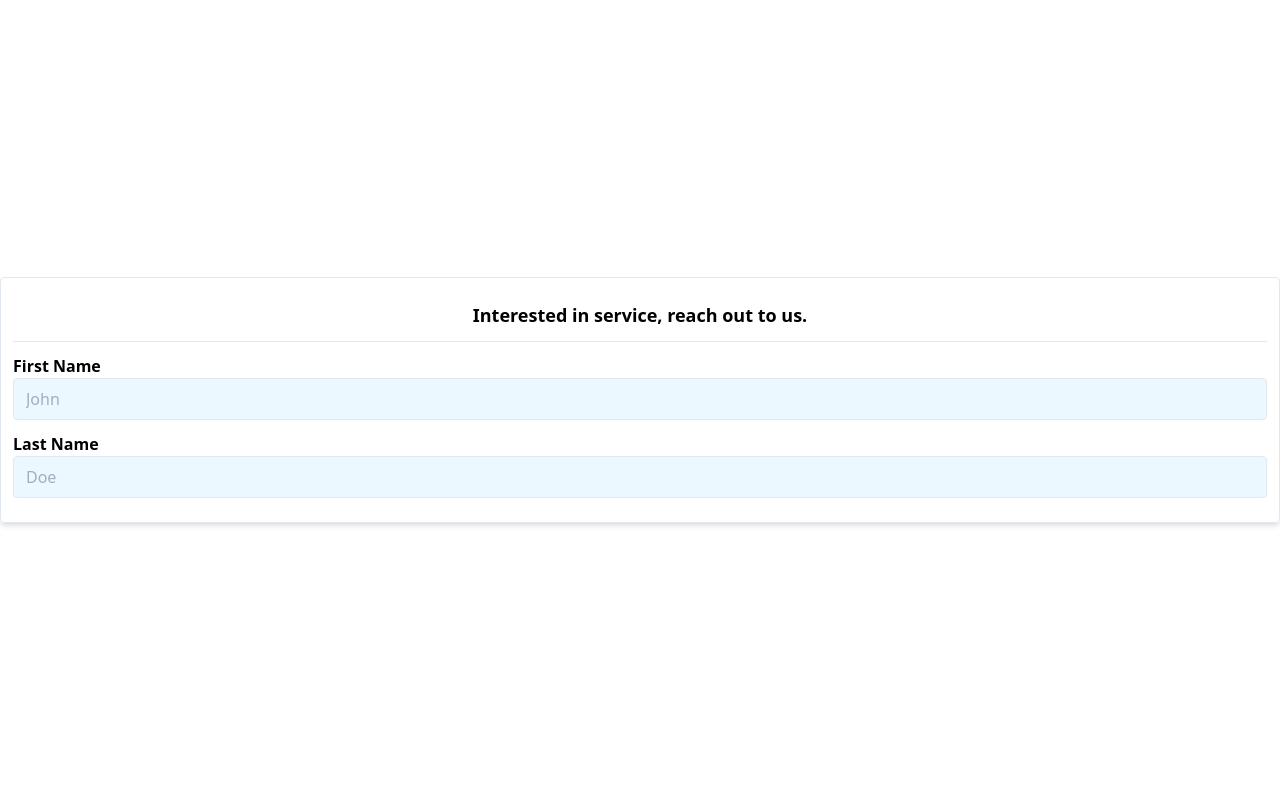
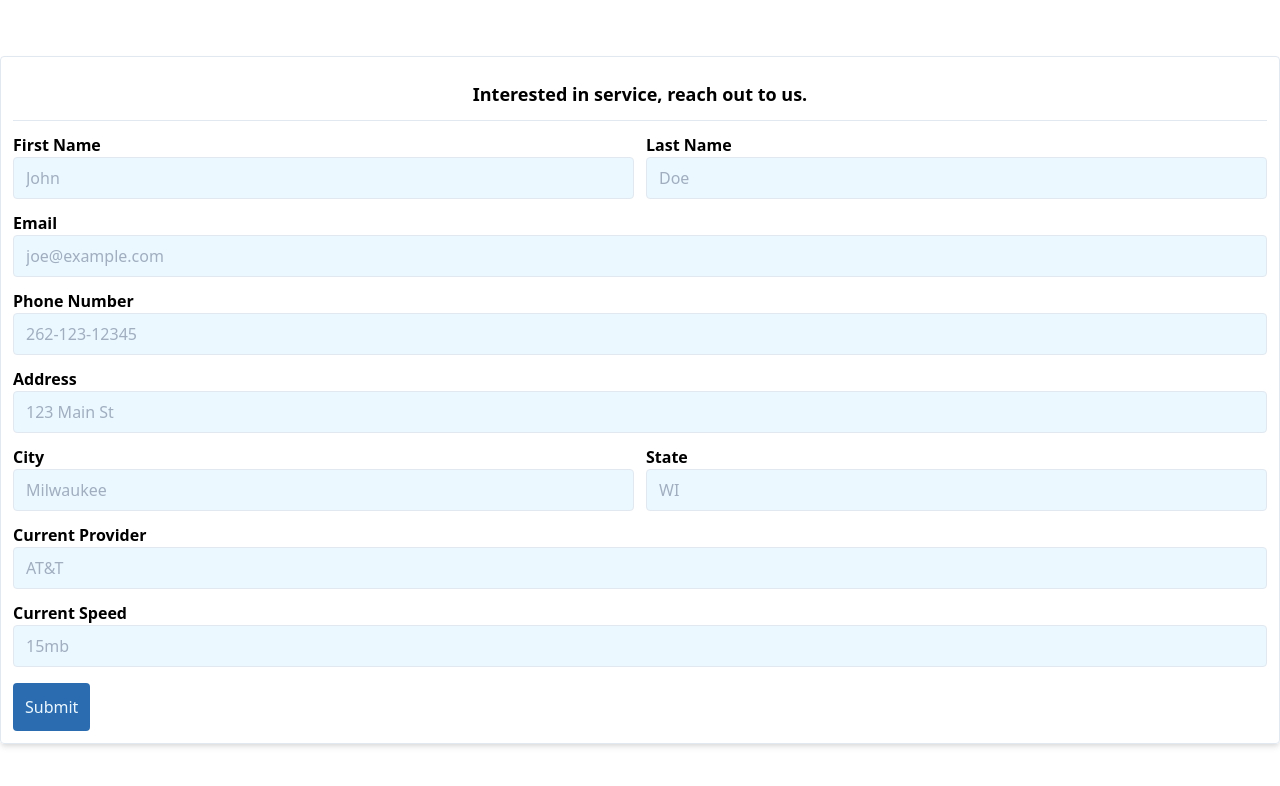
Before and after one commit to shortnd/wisconsininternet, a Next.js app: page / in a window 1280 px wide. Shown: the top 786 px of the page. Built offline with nearby package versions, Linux system fonts and the light colour scheme.

Commit message:
netlify form

```diff
--- a/components/InputElement.jsx
+++ b/components/InputElement.jsx
@@ -1,10 +1,21 @@
-function InputElement({ name, text, formik, placeholder, styles }) {
+import propTypes from "prop-types";
+
+function InputElement({
+  name,
+  text,
+  formik,
+  placeholder,
+  styles,
+  type = "text",
+  pattern = null,
+  className = null,
+}) {
   return (
-    <div>
+    <div className={className ? className : ""}>
       <label htmlFor={name} className={styles.label}>
         <span className={styles.labelText}>{text}</span>
         <input
-          type="text"
+          type={type}
           name={name}
           id={name}
           className={styles.input}
@@ -12,6 +23,7 @@ function InputElement({ name, text, formik, placeholder, styles }) {
           value={formik.values[name]}
           onChange={formik.handleChange}
           onBlur={formik.handleBlur}
+          pattern={pattern}
         />
       </label>
       {formik.touched[name] && formik.errors[name] ? (
@@ -22,11 +34,13 @@ function InputElement({ name, text, formik, placeholder, styles }) {
 }
 
 InputElement.propTypes = {
-  name: String,
-  text: String,
-  placeholder: String,
-  formik: Object,
-  styles: Object,
+  name: propTypes.string.isRequired,
+  text: propTypes.string.isRequired,
+  placeholder: propTypes.string.isRequired,
+  formik: propTypes.object.isRequired,
+  styles: propTypes.object.isRequired,
+  type: propTypes.string,
+  className: propTypes.string,
 };
 
 export default InputElement;
--- a/package.json
+++ b/package.json
@@ -12,6 +12,7 @@
     "formik": "^2.1.4",
     "isomorphic-fetch": "^2.2.1",
     "next": "^9.2.0",
+    "prop-types": "^15.7.2",
     "react": "^16.12.0",
     "react-dom": "^16.12.0",
     "yup": "^0.29.1"
--- a/pages/index.js
+++ /dev/null
@@ -1,94 +0,0 @@
-import Head from "next/head";
-import ContactForm from "../components/ContactForm";
-import { useFormik } from 'formik'
-import * as Yup from 'yup'
-
-import InputElement from '../components/InputElement'
-
-  const styles = {
-    label: "flex flex-col mb-3",
-    labelText: "font-semibold",
-    input: "border rounded bg-blue-100 text-blue-900 px-3 py-2",
-  };
-export default function IndexPage() {
-  const phoneRegex = /^((\\+[1-9]{1,4}[ \\-]*)|(\\([0-9]{2,3}\\)[ \\-]*)|([0-9]{2,4})[ \\-]*)*?[0-9]{3,4}?[ \\-]*[0-9]{3,4}?$/;
-  const formik = useFormik({
-    initialValues: {
-      firstName: "",
-      lastName: "",
-      email: "",
-      phoneNumber: "",
-      address: "",
-      city: "",
-      state: "",
-      zip: "",
-      business: false,
-      currentProvider: "",
-      currentSpeed: "",
-      computerMaintenance: false,
-    },
-    validationSchema: Yup.object({
-      firstName: Yup.string()
-          .required("First Name is Required")
-          .max(255)
-          .min(2),
-        lastName: Yup.string()
-          .required("Last Name is Required")
-          .max(255)
-          .min(2),
-        email: Yup.string()
-          .email("Must be a valid email address")
-          .required("Email is required")
-          .min(2)
-          .max(255),
-        phoneNumber: Yup.string()
-          .required("Phone Number is required")
-          .matches(phoneRegex, "Please enter a valid phone number"),
-        address: Yup.string().required("Address is required").min(5).max(255),
-        city: Yup.string().required("City is required").min(2).max(255),
-        state: Yup.string()
-          .required("State is required")
-          .matches(
-            /(WI|wi|Wi)/g,
-            "Must be WI, we currently do not support other states"
-          ),
-        currentProvider: Yup.string().min(2).max(255),
-        currentSpeed: Yup.string().matches(
-          /([0-9]{1,5})(kb|mb|gb)/g,
-          "Please provide speed between 1kb to 100gb"
-        ),
-      })
-    });
-  return (
-    <>
-      <Head>
-        <title>Wisconsin Internet</title>
-      </Head>
-      <div className="flex justify-center items-center min-h-screen">
-        <div className="container mx-auto">
-          <article className="shadow-md rounded p-3 border">
-            <h1 className="text-lg font-bold text-center my-3">
-              Interested in service, reach out to us.
-            </h1>
-            <hr className="my-3" />
-            <form method="POST" action="">
-              <InputElement
-                name="firstName"
-                text="First Name"
-                placeholder="John"
-                formik={formik}
-                styles={styles}/>
-              <InputElement
-                name="lastName"
-                text="Last Name"
-                placeholder="Doe"
-                formik={formik}
-                styles={styles} />
-            </form>
-            {/* <ContactForm /> */}
-          </article>
-        </div>
-      </div>
-    </>
-  );
-}
--- /dev/null
+++ b/pages/index.jsx
@@ -0,0 +1,170 @@
+import Head from "next/head";
+import { useFormik } from "formik";
+import * as Yup from "yup";
+
+import InputElement from "../components/InputElement";
+
+const styles = {
+  label: "flex flex-col mb-3",
+  labelText: "font-semibold",
+  input: "border rounded bg-blue-100 text-blue-900 px-3 py-2",
+};
+export default function IndexPage() {
+  const phoneRegex = /^((\\+[1-9]{1,4}[ \\-]*)|(\\([0-9]{2,3}\\)[ \\-]*)|([0-9]{2,4})[ \\-]*)*?[0-9]{3,4}?[ \\-]*[0-9]{3,4}?$/;
+  const formik = useFormik({
+    initialValues: {
+      firstName: "",
+      lastName: "",
+      email: "",
+      phoneNumber: "",
+      address: "",
+      city: "",
+      state: "",
+      zip: "",
+      business: false,
+      currentProvider: "",
+      currentSpeed: "",
+      computerMaintenance: false,
+    },
+    validationSchema: Yup.object({
+      firstName: Yup.string()
+        .required("First Name is Required")
+        .max(255)
+        .min(2),
+      lastName: Yup.string().required("Last Name is Required").max(255).min(2),
+      email: Yup.string()
+        .email("Must be a valid email address")
+        .required("Email is required")
+        .min(2)
+        .max(255),
+      phoneNumber: Yup.string()
+        .required("Phone Number is required")
+        .matches(phoneRegex, "Please enter a valid phone number"),
+      address: Yup.string().required("Address is required").min(5).max(255),
+      city: Yup.string().required("City is required").min(2).max(255),
+      state: Yup.string()
+        .required("State is required")
+        .matches(
+          /(WI|wi|Wi)/g,
+          "Must be WI, we currently do not support other states"
+        ),
+      currentProvider: Yup.string().min(2).max(255),
+      currentSpeed: Yup.string().matches(
+        /([0-9]{1,5})(kb|mb|gb)/g,
+        "Please provide speed between 1kb to 100gb"
+      ),
+    }),
+  });
+  return (
+    <>
+      <Head>
+        <title> Wisconsin Internet </title>
+      </Head>
+      <div className="flex justify-center items-center min-h-screen">
+        <div className="container mx-auto">
+          <article className="shadow-md rounded p-3 border">
+            <h1 className="text-lg font-bold text-center my-3">
+              Interested in service, reach out to us.
+            </h1>
+            <hr className="my-3" />
+            <form
+              name="contact"
+              method="POST"
+              action="/success"
+              data-netlify="true"
+            >
+              <input type="hidden" name="contact-us" value="contact" />
+              <div className="md:flex md:justify-between">
+                <InputElement
+                  name="firstName"
+                  text="First Name"
+                  placeholder="John"
+                  formik={formik}
+                  styles={styles}
+                  className="flex-auto md:mr-3"
+                />
+                <InputElement
+                  name="lastName"
+                  text="Last Name"
+                  placeholder="Doe"
+                  formik={formik}
+                  styles={styles}
+                  className="flex-auto"
+                />
+              </div>
+              <InputElement
+                type="email"
+                name="email"
+                text="Email"
+                placeholder="joe@example.com"
+                formik={formik}
+                styles={styles}
+              />
+              <InputElement
+                type="tel"
+                name="phoneNumber"
+                text="Phone Number"
+                placeholder="262-123-12345"
+                formik={formik}
+                styles={styles}
+                pattern="[0-9]{3}-[0-9]{3}-[0-9]{4}"
+              />
+              <div>
+                <InputElement
+                  name="address"
+                  text="Address"
+                  placeholder="123 Main St"
+                  formik={formik}
+                  styles={styles}
+                />
+                <div className="md:flex md:justify-between">
+                  <InputElement
+                    name="city"
+                    text="City"
+                    placeholder="Milwaukee"
+                    formik={formik}
+                    styles={styles}
+                    className="flex-auto md:mr-3"
+                  />
+                  <InputElement
+                    name="state"
+                    text="State"
+                    placeholder="WI"
+                    formik={formik}
+                    styles={styles}
+                    className="flex-auto"
+                  />
+                </div>
+              </div>
+              <InputElement
+                name="currentProvider"
+                text="Current Provider"
+                placeholder="AT&T"
+                formik={formik}
+                styles={styles}
+              />
+              <InputElement
+                name="currentSpeed"
+                text="Current Speed"
+                placeholder="15mb"
+                formik={formik}
+                styles={styles}
+              />
+              <div className="mt-4">
+                <button
+                  type="submit"
+                  disabled={!formik.isValid}
+                  className={`px-3 py-3 bg-blue-700 text-blue-100 rounded ${
+                    !formik.isValid ? "opacity-50 pointer-events-none" : ""
+                  }`}
+                >
+                  Submit
+                </button>
+              </div>
+            </form>
+          </article>
+        </div>
+      </div>
+    </>
+  );
+}
--- /dev/null
+++ b/pages/success.jsx
@@ -0,0 +1,11 @@
+const Success = () => (
+  <>
+    <h1> Form was successfully submitted. </h1>{" "}
+    <p>
+      {" "}
+      Someone will reach out soon, please watch for a phone call or email.{" "}
+    </p>{" "}
+  </>
+);
+
+export default Success;
```
Also changed, not shown: 1 other file (tests, documents, lock files or other folders).
